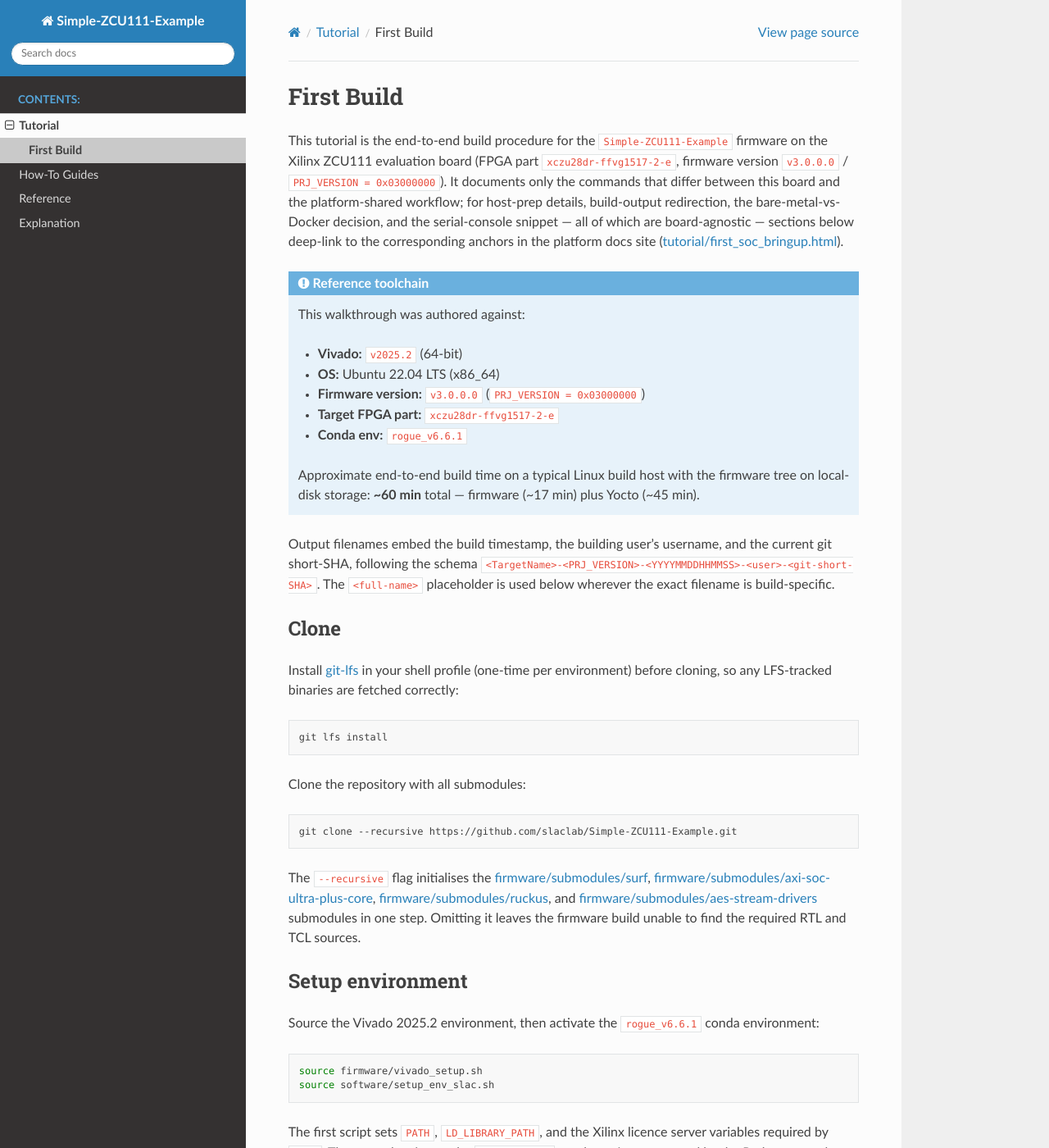
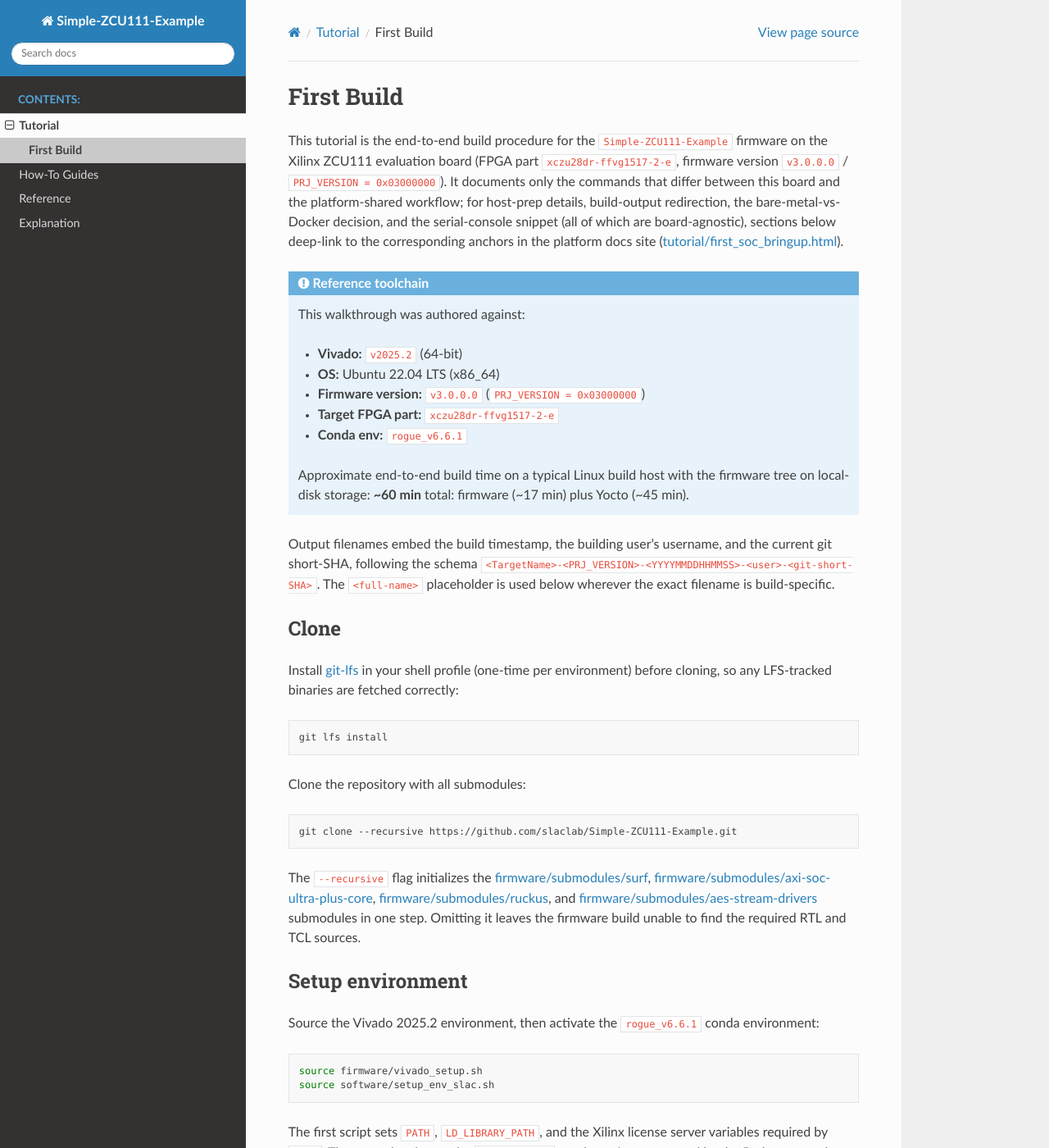
Before and after one commit to slaclab/Simple-ZCU111-Example, a Sphinx documentation site: the page built from docs/tutorial/first_build.rst, in a window 1280 px wide and 1400 px high. Shown: the whole window at 82% size. Built offline with Sphinx 7.4.7 and the Read the Docs theme 3.1.0, drawn with Linux system fonts in a browser that asks for light colours; some of the changed text lies outside the part shown.

Commit message:
docs: punctuation and wording cleanup

```diff
--- a/docs/explanation/architecture.rst
+++ b/docs/explanation/architecture.rst
@@ -104,7 +104,7 @@
 ------------------
 
 The application's PyRogue ``Application`` device is instantiated with
-``enabled=False`` and is only enabled after the ``dspClk`` is stable.
+``enabled=False`` and is only enabled after ``dspClk`` is stable.
 The ``Root.start()`` method enforces the order: user-logic reset,
 clock chip initialization, DSP-reset wait, application enable, RFDC
 initialization and MTS sync, YAML config load, and finally the
--- a/docs/reference/rtl_top_entity.rst
+++ b/docs/reference/rtl_top_entity.rst
@@ -11,7 +11,7 @@
 The entity is the top FPGA target loaded by the Processing System at boot. It
 maps physical board I/O to internal AXI buses and three clock domains:
 
-* **LMK/LMX I2C ports:** ``i2cScl`` and ``i2cSda`` (2-bit each) for the
+* **LMK/LMX I2C ports:** ``i2cScl`` and ``i2cSda`` (2 bits each) for the
   on-board clock synthesizer chips.
 * **RF data converter ports:** ADC differential clock and data
   (``adcClkP/N`` 4-bit, ``adcP/N`` 8-bit); DAC differential clock and data
@@ -58,12 +58,12 @@
      - Role
    * - ``axilClk``
      - 100 MHz
-     - Register access (PS-facing AXI-Lite); also drives ``auxClk`` /
+     - Register access (PS-facing AXI-Lite); also drives the ``auxClk`` /
        ``appClk`` inputs of the platform core.
    * - ``dspClk``
      - DSP rate
      - DSP / DAC sample bus (``Slv256Array``, 16 samples per cycle).
-       Generated from ``plClk`` PLL inside ``RfDataConverter``.
+       Generated from the ``plClk`` PLL inside ``RfDataConverter``.
    * - ``adcClock``
      - ADC sample rate
      - RFDC ADC output clock. Generated from the second RFDC PLL output.
--- a/docs/tutorial/first_build.rst
+++ b/docs/tutorial/first_build.rst
@@ -7,7 +7,7 @@
 ``PRJ_VERSION = 0x03000000``). It documents only the commands that differ
 between this board and the platform-shared workflow; for host-prep details,
 build-output redirection, the bare-metal-vs-Docker decision, and the
-serial-console snippet — all of which are board-agnostic — sections below
+serial-console snippet (all of which are board-agnostic), sections below
 deep-link to the corresponding anchors in the platform docs site
 (:hub:`tutorial/first_soc_bringup.html`).
 
@@ -22,7 +22,7 @@
    - **Conda env:** ``rogue_v6.6.1``
 
    Approximate end-to-end build time on a typical Linux build host with the
-   firmware tree on local-disk storage: **~60 min** total — firmware (~17 min)
+   firmware tree on local-disk storage: **~60 min** total: firmware (~17 min)
    plus Yocto (~45 min).
 
 Output filenames embed the build timestamp, the building user's username,
@@ -47,7 +47,7 @@
 
    git clone --recursive https://github.com/slaclab/Simple-ZCU111-Example.git
 
-The ``--recursive`` flag initialises the
+The ``--recursive`` flag initializes the
 :repo:`firmware/submodules/surf`,
 :repo:`firmware/submodules/axi-soc-ultra-plus-core`,
 :repo:`firmware/submodules/ruckus`, and
@@ -65,7 +65,7 @@
    source firmware/vivado_setup.sh
    source software/setup_env_slac.sh
 
-The first script sets ``PATH``, ``LD_LIBRARY_PATH``, and the Xilinx licence
+The first script sets ``PATH``, ``LD_LIBRARY_PATH``, and the Xilinx license
 server variables required by ``make``. The second activates the
 ``rogue_v6.6.1`` conda environment used by the Python control layer.
 
@@ -97,7 +97,7 @@
 
 .. note::
 
-   Your filename will differ — the build embeds the build timestamp, your
+   Your filename will differ: the build embeds the build timestamp, your
    username, and the current git short-SHA. ``PRJ_VERSION = 0x03000000``
    corresponds to firmware version ``v3.0.0.0`` and is tracked in
    :repo:`firmware/targets/shared_version.mk`.
@@ -140,9 +140,9 @@
 -------
 
 Once the Yocto build is complete, write the boot images to an SD card. The
-verified procedure — covering both the manual mount-and-copy recipe and the
+verified procedure, covering both the manual mount-and-copy recipe and the
 scripted ``CreateDiskImage.sh`` path
-(:hub:`how-to/sd_card_imaging.html`) — is documented on the platform
+(:hub:`how-to/sd_card_imaging.html`), is documented on the platform
 docs site at :hub:`tutorial/first_soc_bringup.html#sd-card`. The four files to
 copy live under
 ``firmware/build/YoctoProjects/SimpleZcu111Example/linux/``
```
Also changed, not shown: docs/reference/pyrogue_tree.rst (+4 -4 lines), docs/reference/register_map.rst (+4 -4 lines).
